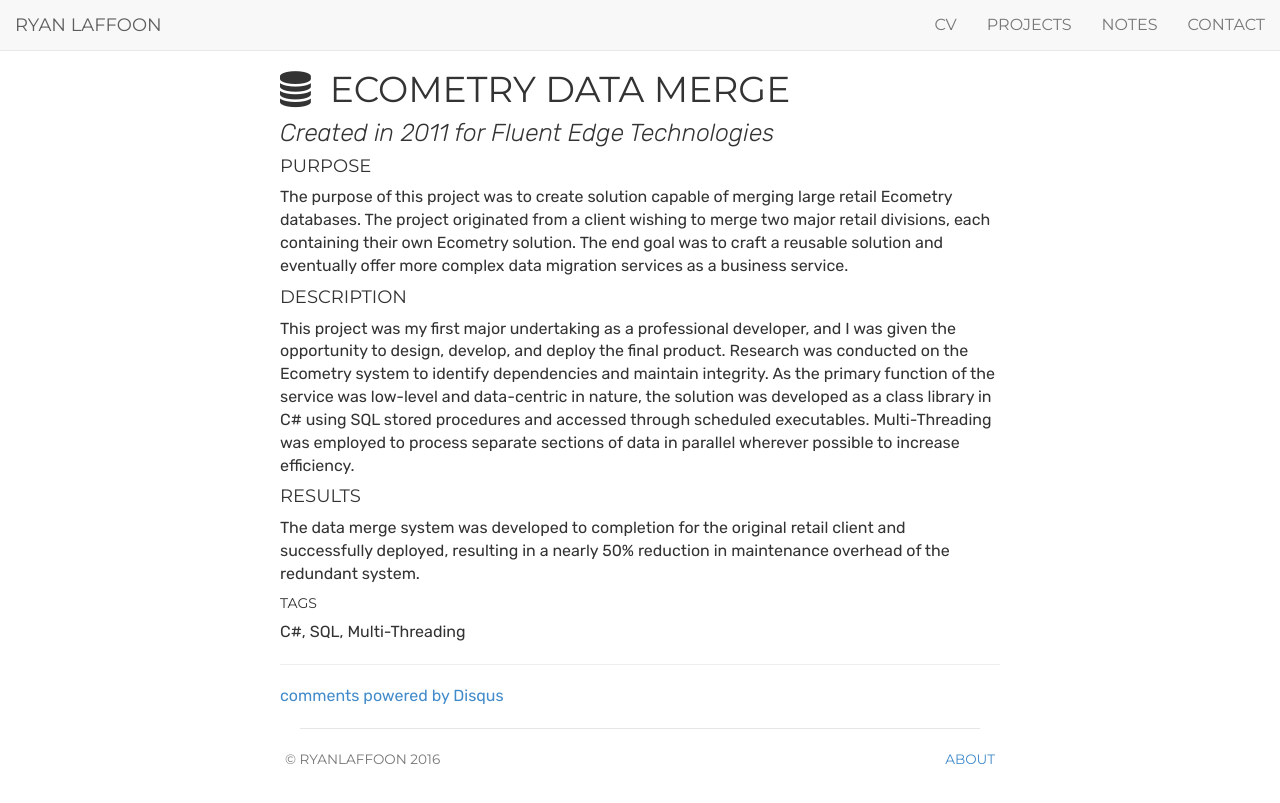
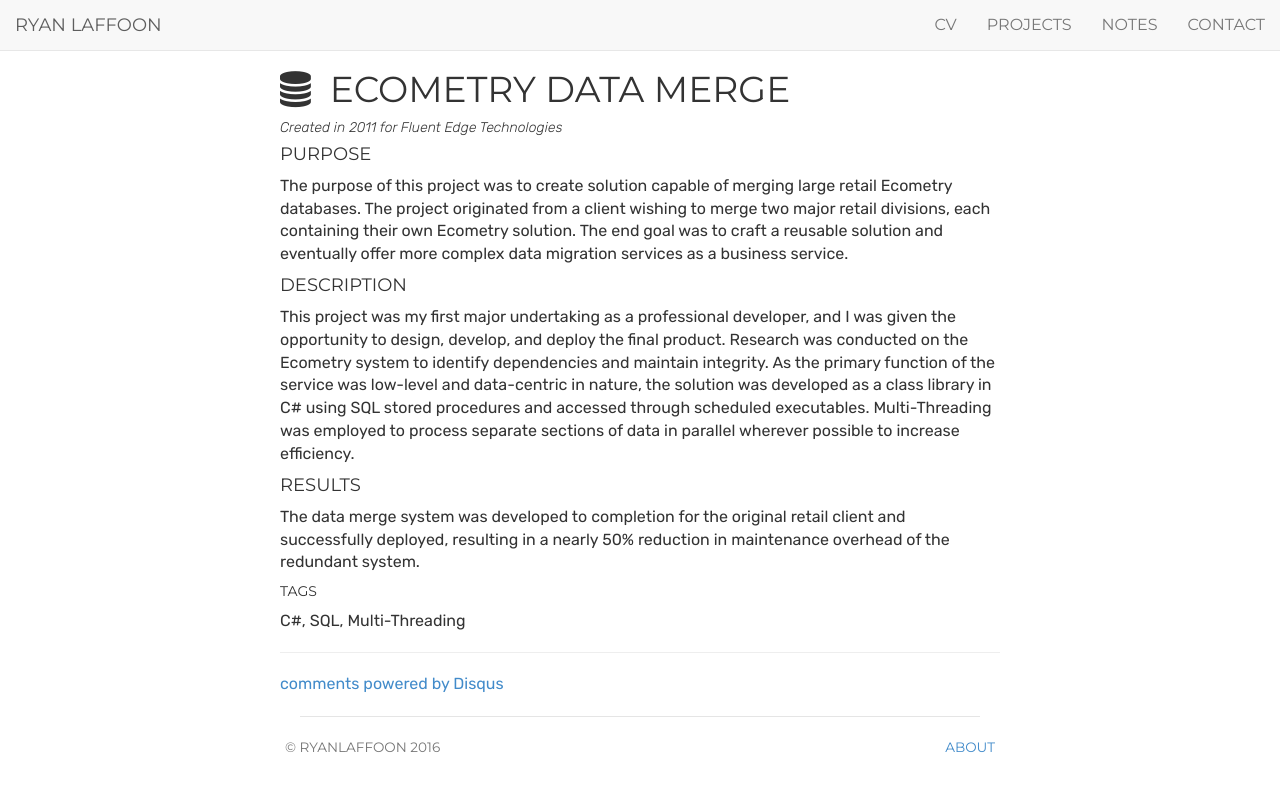
Before and after one commit to ryanlaffoon/ryanlaffoon.github.io, a Jekyll site: the page built from _projects/Ecometry-Data-Merge.md, in a window 1280 px wide. Shown: the top 803 px of the page. Built offline with Jekyll 4.4.1, drawn with Linux system fonts in a browser that asks for light colours; comment, search, counter and statistics services are not loaded.

Commit message:
Update style.css

```diff
--- a/css/style.css
+++ b/css/style.css
@@ -74,8 +74,7 @@
 	text-indent: 10px;
 }
 .project .credit {
-	font-size: 24.5px;
-	font-weight: 300;
+	font-weight: 200;
 	font-style: italic;
 }
 
```
